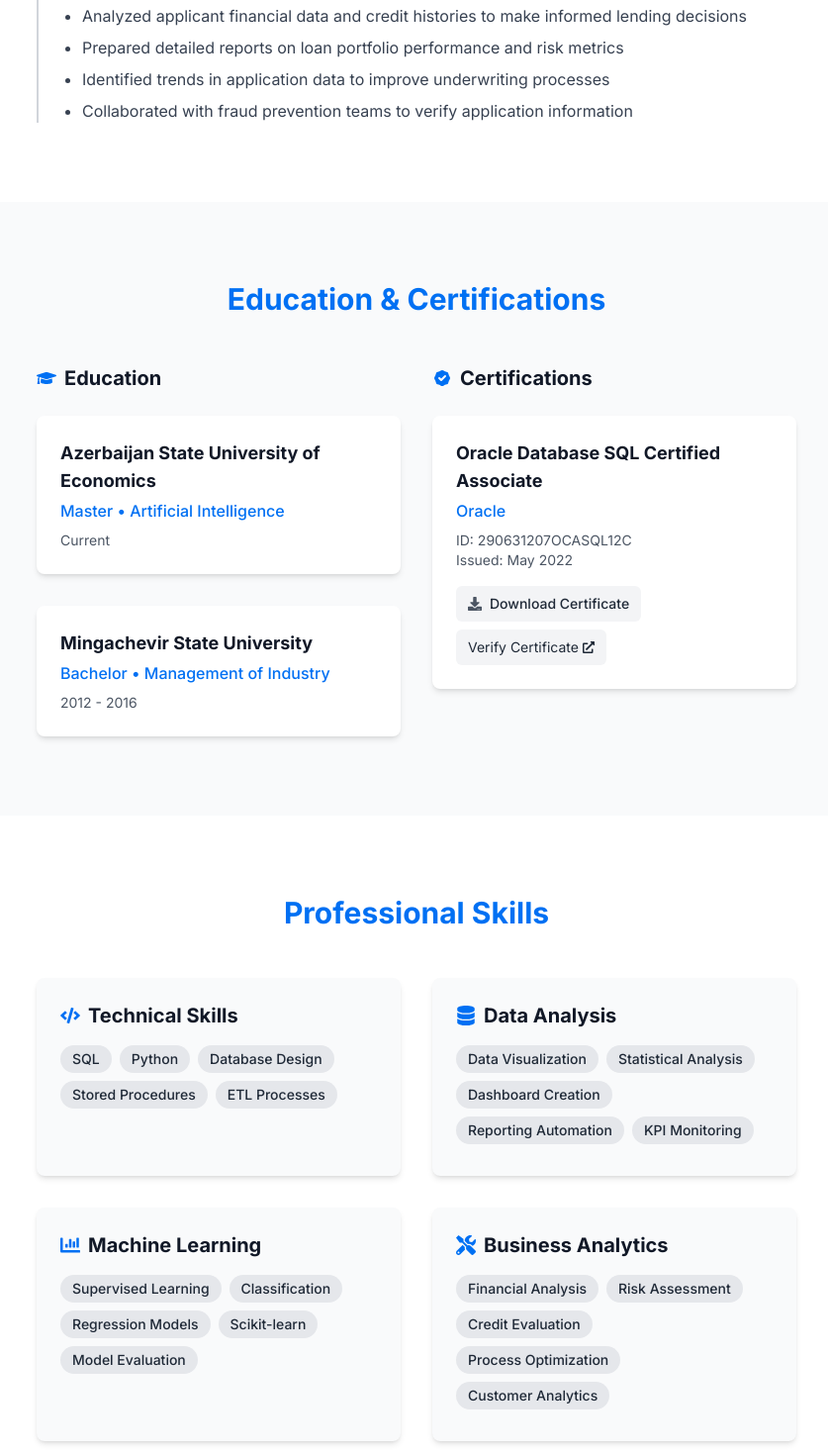
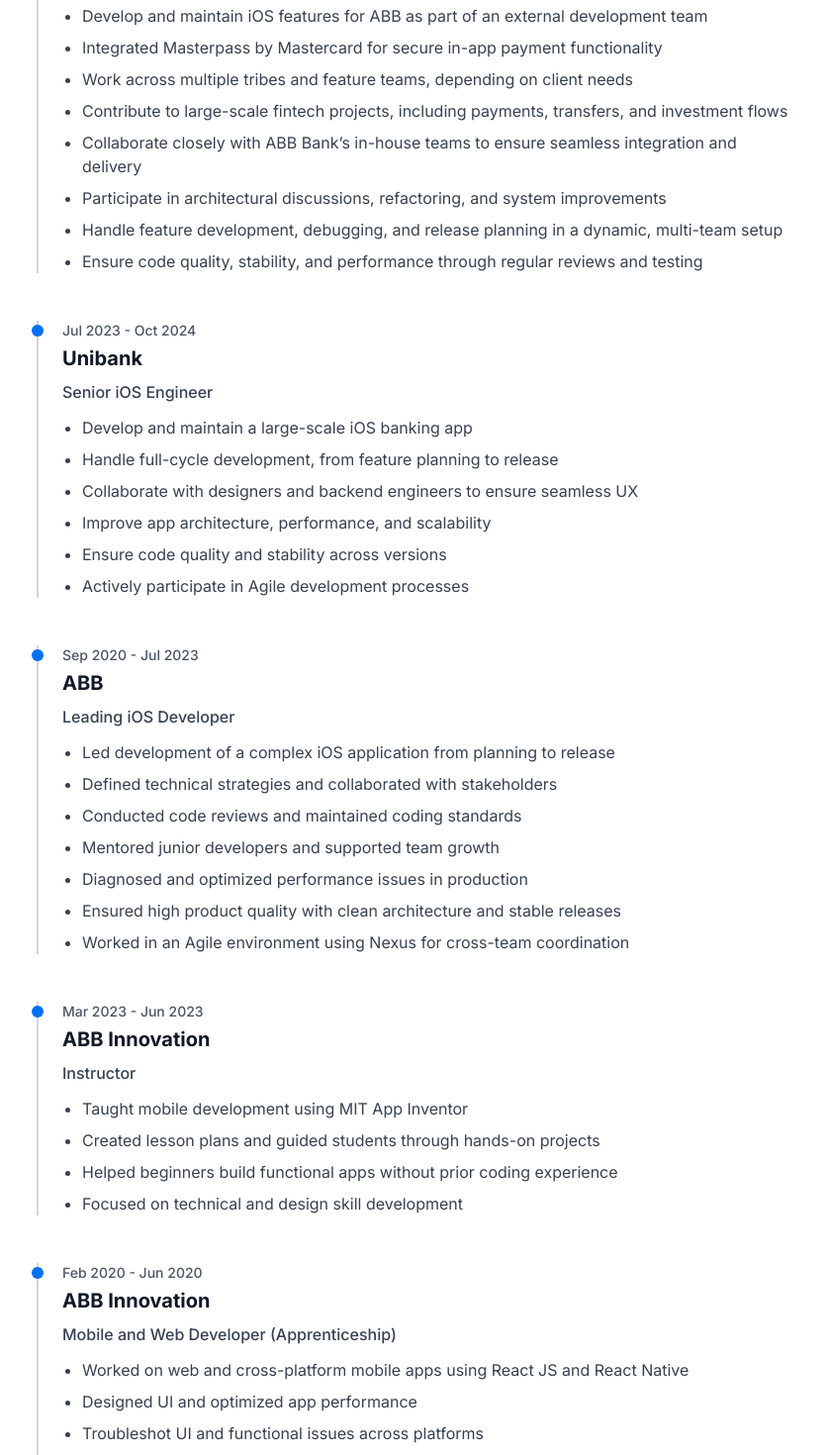
Before and after one commit to ulvibashir/profile, a Next.js app: page / in a window 1280 px wide. Shown: the part 1680-3150 px from the top of the page at 99% size, without its empty margins (219-1056 px from the left). Built offline with nearby package versions, Linux system fonts and the light colour scheme; no server answers; the database is empty.

Commit message:
Skills updated

```diff
--- a/src/components/Education.tsx
+++ b/src/components/Education.tsx
@@ -6,28 +6,97 @@ import DownloadButton from './DownloadButton'
 
 const educationData = [
   {
-    institution: 'Azerbaijan State University of Economics',
-    degree: 'Master',
+    institution: 'Azerbaijan State University of Economics • UNEC',
+    degree: "Master's degree",
     field: 'Artificial Intelligence',
-    period: 'Current'
+    period: 'Sep 2024 - Jul 2026'
   },
   {
-    institution: 'Mingachevir State University',
-    degree: 'Bachelor',
-    field: 'Management of Industry',
-    period: '2012 - 2016'
+    institution: 'SABAH groups',
+    degree: "Bachelor's degree",
+    field: 'Petroleum Engineering',
+    period: '2018 - 2021'
+  },
+  {
+    institution: 'Azerbaijan State Oil and Industry University • ASOIU',
+    degree: "Bachelor's degree",
+    field: 'Petroleum Engineering',
+    period: '2017 - 2021'
+  },
+  {
+    institution: 'STEP IT Academy Azerbaijan',
+    degree: '',
+    field: 'Computer Software Engineering',
+    period: '2018 - 2021'
   }
 ]
 
 const certificationData = [
   {
-    title: 'Oracle Database SQL Certified Associate',
-    issuer: 'Oracle',
-    id: '290631207OCASQL12C',
-    date: 'May 2022',
-    pdfUrl: '/OCA.pdf',
-    verificationUrl: 'https://catalog-education.oracle.com/apex/f?p=1010:2:100683567337903::::P2_AUTHCODE,P2_AUTH_KEY,P2_ARG_INVALID_CNT:Ph156118hV47D,cOpJB156046UbeO4312onHs,0'
+    title: 'The Technology of Music Production',
+    issuer: 'Berklee College of Music',
+    id: 'QDHUY9NKOZVL',
+    date: 'Nov 2024',
+    pdfUrl: '',
+    verificationUrl: 'https://www.coursera.org/account/accomplishments/records/QDHUY9NKOZVL'
+  },
+  {
+    title: 'Introduction to Ableton Live',
+    issuer: 'Berklee College of Music',
+    id: 'A2STNLU9IKAN',
+    date: 'Nov 2024',
+    pdfUrl: '',
+    verificationUrl: 'https://www.coursera.org/account/accomplishments/records/A2STNLU9IKAN'
+  },
+
+  // {
+  //   title: 'Viveka Company Creation Program',
+  //   issuer: 'Viveka',
+  //   id: '',
+  //   date: 'Dec 2023',
+  //   pdfUrl: '',
+  //   verificationUrl: ''
+  // },
+  {
+    title: 'Introduction to Bash Shell Scripting',
+    issuer: 'Coursera',
+    id: 'RA2ZXM5K4R7U',
+    date: 'Sep 2022',
+    pdfUrl: '',
+    verificationUrl: 'https://www.coursera.org/account/accomplishments/certificate/RA2ZXM5K4R7U'
+  },
+  {
+    title: 'SQL (Advanced)',
+    issuer: 'HackerRank',
+    id: '978F8OAE2175',
+    date: 'Sep 2020',
+    pdfUrl: '',
+    verificationUrl: 'https://www.hackerrank.com/certificates/978f80ae2175'
+  },
+  {
+    title: 'Mobile Development',
+    issuer: 'ABB Innovation',
+    id: '21989647',
+    date: 'Aug 2020',
+    pdfUrl: '',
+    verificationUrl: 'https://www.credential.net/f047b093-f9c3-4c3d-b847-b2f17657c905'
+  },
+  {
+    title: 'Microsoft Technology Associate: Software Development Fundamentals (MTA)',
+    issuer: 'Microsoft',
+    id: '98-361',
+    date: 'Feb 2020',
+    pdfUrl: '',
+    verificationUrl: 'https://www.youracclaim.com/badges/aa72d2a4-c594-432a-b6cd-0bc1d5f7cc6a/linked_in'
   }
+  // {
+  //   title: 'IT Essentials',
+  //   issuer: 'Cisco Networking Academy',
+  //   id: '',
+  //   date: 'Mar 2019',
+  //   pdfUrl: '',
+  //   verificationUrl: ''
+  // }
 ]
 
 const Education = () => {
@@ -137,7 +206,10 @@ const CertificationItem = ({ title, issuer, id, date, pdfUrl, verificationUrl, i
     >
       <h4 className="text-base md:text-lg font-bold mb-1">{title}</h4>
       <p className="text-primary font-medium text-sm md:text-base">{issuer}</p>
-      <p className="text-gray-600 text-xs md:text-sm mt-2">ID: {id}</p>
+      {
+        id && <p className="text-gray-600 text-xs md:text-sm mt-2">ID: {id}</p>
+      }
+
       <p className="text-gray-600 text-xs md:text-sm">Issued: {date}</p>
 
       <div className="mt-3 md:mt-4 flex flex-wrap gap-2">
--- a/src/components/Experience.tsx
+++ b/src/components/Experience.tsx
@@ -4,42 +4,95 @@ import { motion } from 'framer-motion'
 
 const experienceData = [
   {
-    title: 'SQL Developer',
-    company: 'Kapital Bank',
-    period: 'Feb 2023 - Present',
+    title: 'Birbank',
+    company: 'Senior iOS Engineer',
+    period: 'Oct 2024 - Present',
     responsibilities: [
-      'Developing and optimizing SQL queries and stored procedures for fraud detection systems',
-      'Creating and maintaining database schemas for transaction monitoring and analytics',
-      'Implementing data extraction and transformation processes for financial reporting',
-      'Building automated SQL-based data pipelines to support analytical requirements',
-      'Collaborating with cross-functional teams to translate business requirements into SQL solutions'
+      "Contribute to the development and maintenance of the Birbank iOS app",
+      "Collaborate with cross-functional teams on-site to deliver key features",
+      "Ensure app performance, reliability, and scalability",
+      "Implement clean and maintainable architecture using Swift"
     ]
   },
   {
-    title: 'Business Analytics',
-    company: 'Unibank',
-    period: 'Dec 2021 - Feb 2023',
+    title: 'Beso Mobile',
+    company: 'Leading iOS Engineer',
+    period: 'Feb 2023 - Present',
     responsibilities: [
-      'Designed analytical reports and dashboards for tracking key business metrics and KPIs',
-      'Conducted in-depth data analysis to identify trends and opportunities in customer behavior',
-      'Developed SQL queries to extract and process data for business intelligence reporting',
-      'Created data visualizations to communicate insights to business stakeholders',
-      'Collaborated with department heads to establish metrics and reporting frameworks'
+      "Lead end-to-end development and maintenance of the Beso app",
+      "Built tools for inventory, income/expense tracking, and e-invoicing for small businesses",
+      "Make all major technical decisions, including app architecture and infrastructure",
+      "Optimize performance, scalability, and usability",
+      "Troubleshoot and resolve technical issues across the app",
+      "Continuously improve codebase to meet evolving business requirements",
+      "Support long-term product strategy and roadmap"
     ]
   },
   {
-    title: 'Underwriter',
-    company: 'Unibank',
-    period: 'Sep 2019 - Dec 2021',
+    title: 'ABB Innovation',
+    company: 'Senior iOS Engineer',
+    period: 'Oct 2023 - Apr 2025',
     responsibilities: [
-      'Evaluated consumer loan applications using established credit policies and risk guidelines',
-      'Analyzed applicant financial data and credit histories to make informed lending decisions',
-      'Prepared detailed reports on loan portfolio performance and risk metrics',
-      'Identified trends in application data to improve underwriting processes',
-      'Collaborated with fraud prevention teams to verify application information'
+      "Develop and maintain iOS features for ABB as part of an external development team",
+      "Integrated Masterpass by Mastercard for secure in-app payment functionality",
+      "Work across multiple tribes and feature teams, depending on client needs",
+      "Contribute to large-scale fintech projects, including payments, transfers, and investment flows",
+      "Collaborate closely with ABB Bank’s in-house teams to ensure seamless integration and delivery",
+      "Participate in architectural discussions, refactoring, and system improvements",
+      "Handle feature development, debugging, and release planning in a dynamic, multi-team setup",
+      "Ensure code quality, stability, and performance through regular reviews and testing"
+    ]
+  },
+  {
+    title: 'Unibank',
+    company: 'Senior iOS Engineer',
+    period: 'Jul 2023 - Oct 2024',
+    responsibilities: [
+      "Develop and maintain a large-scale iOS banking app",
+      "Handle full-cycle development, from feature planning to release",
+      "Collaborate with designers and backend engineers to ensure seamless UX",
+      "Improve app architecture, performance, and scalability",
+      "Ensure code quality and stability across versions",
+      "Actively participate in Agile development processes"
+    ]
+  },
+  {
+    title: 'ABB',
+    company: 'Leading iOS Developer',
+    period: 'Sep 2020 - Jul 2023',
+    responsibilities: [
+      "Led development of a complex iOS application from planning to release",
+      "Defined technical strategies and collaborated with stakeholders",
+      "Conducted code reviews and maintained coding standards",
+      "Mentored junior developers and supported team growth",
+      "Diagnosed and optimized performance issues in production",
+      "Ensured high product quality with clean architecture and stable releases",
+      "Worked in an Agile environment using Nexus for cross-team coordination"
+    ]
+  },
+  {
+    title: 'ABB Innovation',
+    company: 'Instructor',
+    period: 'Mar 2023 - Jun 2023',
+    responsibilities: [
+      "Taught mobile development using MIT App Inventor",
+      "Created lesson plans and guided students through hands-on projects",
+      "Helped beginners build functional apps without prior coding experience",
+      "Focused on technical and design skill development"
+    ]
+  },
+  {
+    title: 'ABB Innovation',
+    company: 'Mobile and Web Developer (Apprenticeship)',
+    period: 'Feb 2020 - Jun 2020',
+    responsibilities: [
+      "Worked on web and cross-platform mobile apps using React JS and React Native",
+      "Designed UI and optimized app performance",
+      "Troubleshot UI and functional issues across platforms",
+      "Gained hands-on experience in JavaScript, Swift, and HTML"
     ]
   }
-]
+];
 
 const Experience = () => {
   return (
--- a/src/components/Skills.tsx
+++ b/src/components/Skills.tsx
@@ -5,32 +5,38 @@ import { FaCode, FaDatabase, FaChartBar, FaTools } from 'react-icons/fa'
 
 const skillsData = {
   technicalSkills: [
-    'SQL',
-    'Python',
-    'Database Design',
-    'Stored Procedures',
-    'ETL Processes'
+    'Swift',
+    'SwiftUI',
+    'UIKit',
+    'Xcode',
+    'Git',
+    'CocoaPods',
+    'SPM',
+    'Interface Builder'
   ],
-  dataAnalysis: [
-    'Data Visualization',
-    'Statistical Analysis',
-    'Dashboard Creation',
-    'Reporting Automation',
-    'KPI Monitoring'
+  architectureAndDesign: [
+    'MVVM',
+    'VIPER',
+    'Modular Architecture',
+    'Clean Architecture',
+    'Design Patterns'
   ],
-  machineLearning: [
-    'Supervised Learning',
-    'Classification',
-    'Regression Models',
-    'Scikit-learn',
-    'Model Evaluation'
+  toolingAndPractices: [
+    'CI/CD',
+    'Unit Testing',
+    'Fastlane',
+    'Jira',
+    'Postman',
+    'Debugging',
+    'Performance Profiling',
+    'TestFlight'
   ],
-  businessAnalytics: [
-    'Financial Analysis',
-    'Risk Assessment',
-    'Credit Evaluation',
-    'Process Optimization',
-    'Customer Analytics'
+  collaborationAndProcess: [
+    'Agile Methodologies',
+    'Scrum',
+    'Teamwork',
+    'Code Review',
+    'Cross-functional Collaboration'
   ]
 }
 
@@ -56,23 +62,23 @@ const Skills = () => {
             />
 
             <SkillCategory
-              title="Data Analysis"
+              title="Architecture & Design"
               icon={<FaDatabase />}
-              skills={skillsData.dataAnalysis}
+              skills={skillsData.architectureAndDesign}
               delay={0.1}
             />
 
             <SkillCategory
-              title="Machine Learning"
+              title="Tooling & Practices"
               icon={<FaChartBar />}
-              skills={skillsData.machineLearning}
+              skills={skillsData.toolingAndPractices}
               delay={0.2}
             />
 
             <SkillCategory
-              title="Business Analytics"
+              title="Collaboration & Process"
               icon={<FaTools />}
-              skills={skillsData.businessAnalytics}
+              skills={skillsData.collaborationAndProcess}
               delay={0.3}
             />
           </div>
```
